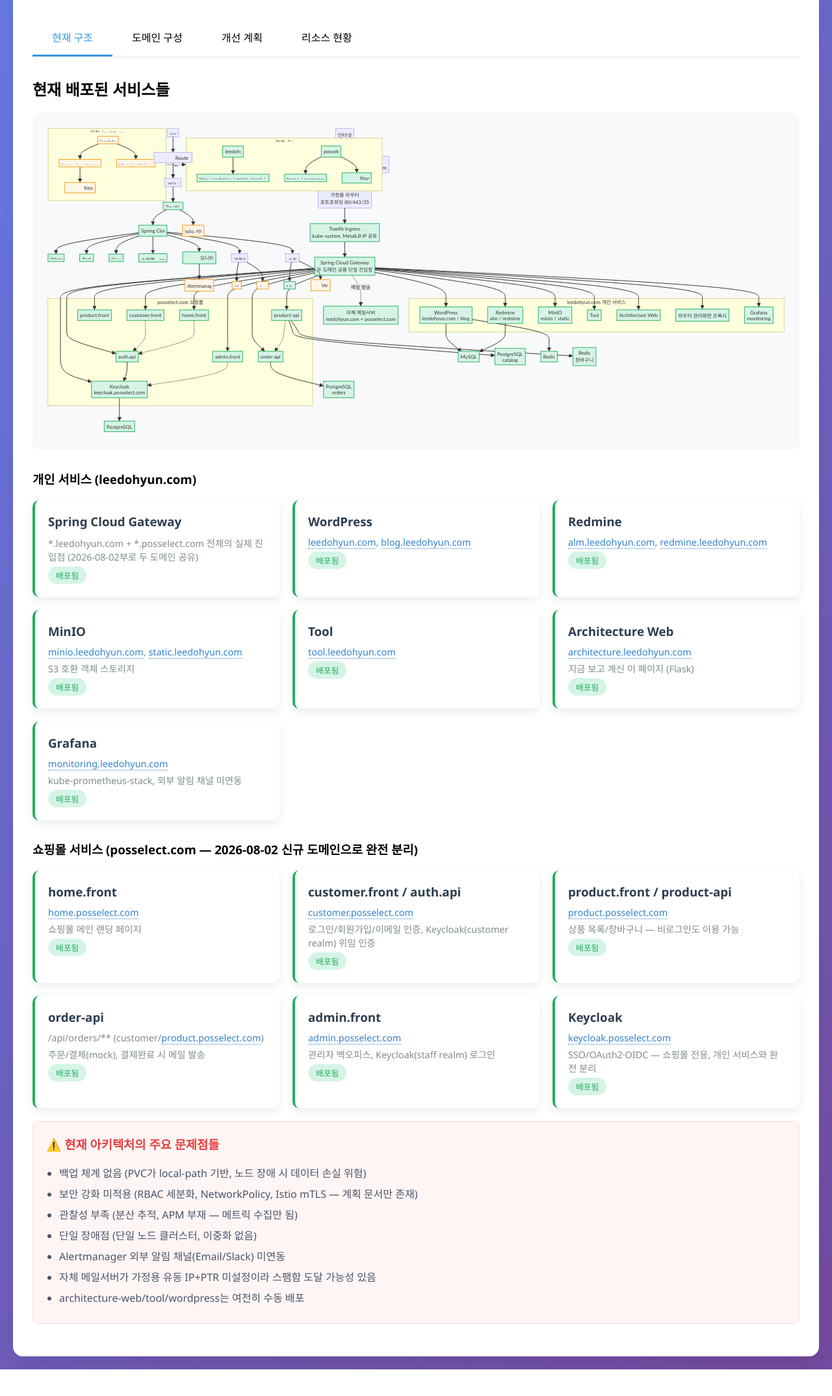
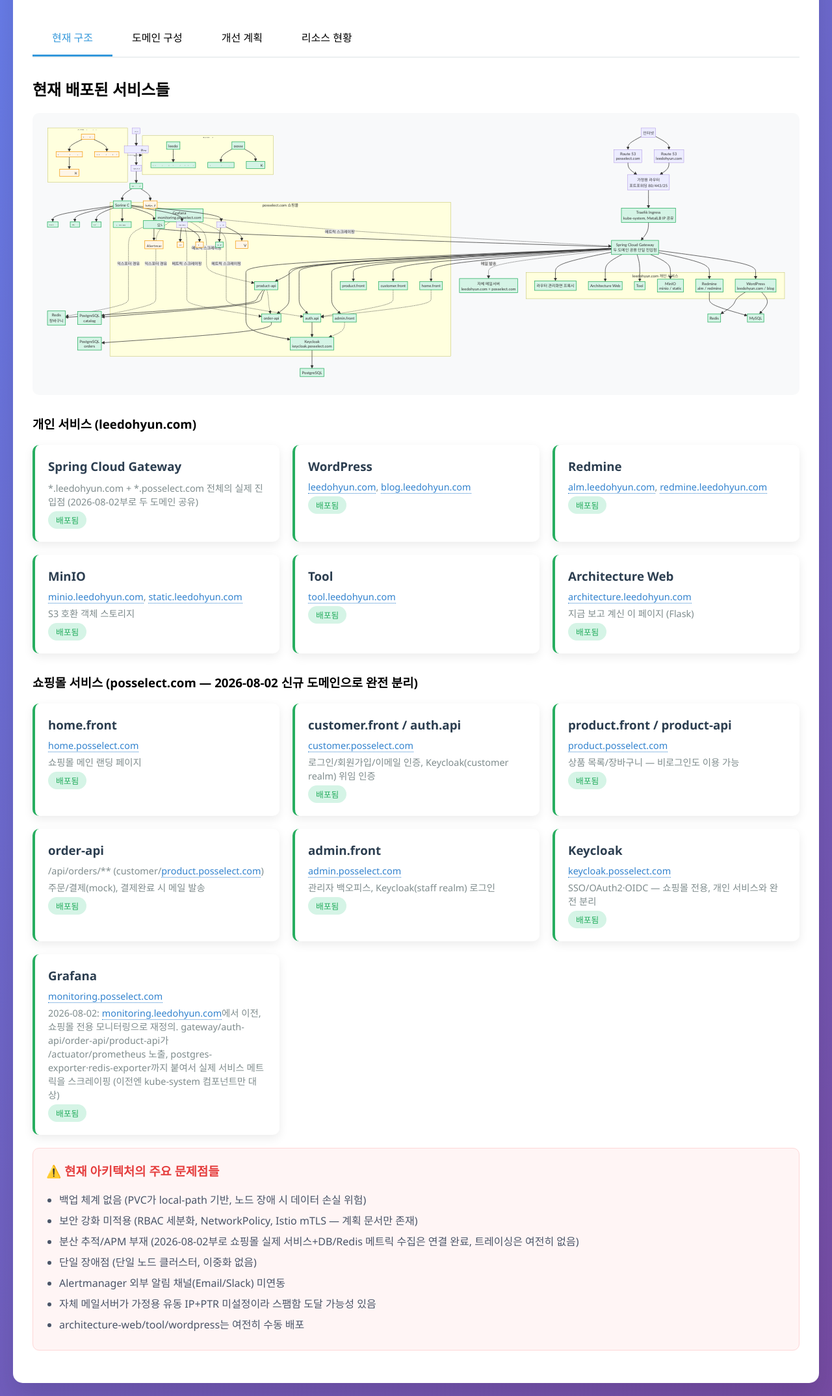
Before and after one commit to lee-dohyun/architecture, a Flask app: page / in a window 1280 px wide. Shown: the part 202-2351 px from the top of the page at 65% size. Before the commit the page ends 2310 px from the top, so only its background shows below. Run offline with Flask 3, Linux system fonts and the light colour scheme.

Commit message:
Move Grafana to shop_line, document real service metrics wiring
Grafana now lives on monitoring.posselect.com and actually scrapes
gateway/auth-api/order-api/product-api (/actuator/prometheus) plus
postgres-exporter/redis-exporter, instead of only kube-system metrics.
Reflects that in both the service data and the diagram/service-grid.

Co-Authored-By: Claude Sonnet 5 <noreply@anthropic.com>

```diff
--- a/app.py
+++ b/app.py
@@ -18,8 +18,7 @@ architecture_data = {
                 {"name": "MinIO", "domains": ["minio.leedohyun.com", "static.leedohyun.com"], "status": "deployed"},
                 {"name": "Tool", "domains": ["tool.leedohyun.com"], "status": "deployed"},
                 {"name": "Architecture Web", "domains": ["architecture.leedohyun.com"], "status": "deployed"},
-                {"name": "라우터 관리화면 프록시", "domains": ["router.leedohyun.com"], "status": "deployed"},
-                {"name": "Grafana (모니터링)", "domains": ["monitoring.leedohyun.com"], "desc": "kube-prometheus-stack, Alertmanager 외부 알림 미연동", "status": "deployed"}
+                {"name": "라우터 관리화면 프록시", "domains": ["router.leedohyun.com"], "status": "deployed"}
             ],
             "shop_line": [
                 {"name": "home.front", "domains": ["home.posselect.com"], "desc": "쇼핑몰 메인 랜딩 페이지 (Next.js)", "status": "deployed"},
@@ -27,7 +26,8 @@ architecture_data = {
                 {"name": "product.front / product-api", "domains": ["product.posselect.com"], "desc": "상품 목록/장바구니, 비로그인도 이용 가능(OPTIONAL_AUTH_HOSTS)", "status": "deployed"},
                 {"name": "order-api", "domains": ["/api/orders/** (customer.posselect.com, product.posselect.com)"], "desc": "주문/결제(mock), 로그인 시 계정에 자동 연결", "status": "deployed"},
                 {"name": "admin.front", "domains": ["admin.posselect.com"], "desc": "관리자 백오피스, Keycloak(staff realm) 로그인", "status": "deployed"},
-                {"name": "Keycloak", "domains": ["keycloak.posselect.com"], "desc": "SSO/OAuth2·OIDC — 2026-08-02부로 쇼핑몰 전용, 개인 서비스와 완전 분리", "status": "deployed"}
+                {"name": "Keycloak", "domains": ["keycloak.posselect.com"], "desc": "SSO/OAuth2·OIDC — 2026-08-02부로 쇼핑몰 전용, 개인 서비스와 완전 분리", "status": "deployed"},
+                {"name": "Grafana (모니터링)", "domains": ["monitoring.posselect.com"], "desc": "2026-08-02: monitoring.leedohyun.com에서 이전, 쇼핑몰 전용 모니터링으로 재정의. gateway/auth-api/order-api/product-api의 /actuator/prometheus + postgres-exporter + redis-exporter를 실제로 스크레이핑", "status": "deployed"}
             ],
             "mail": [
                 {"name": "자체 메일서버 (docker-mailserver)", "domains": ["customer-service@leedohyun.com", "customer-service@posselect.com"], "desc": "인증메일/주문알림 발신, 두 도메인 모두 DKIM 서명", "status": "deployed"}
--- a/templates/index.html
+++ b/templates/index.html
@@ -221,7 +221,6 @@
                                 TL[Tool]
                                 AW[Architecture Web]
                                 RT[라우터 관리화면 프록시]
-                                GF[Grafana<br/>monitoring]
                             end
 
                             subgraph posselect[posselect.com 쇼핑몰]
@@ -233,6 +232,7 @@
                                 PA[product-api]
                                 OA[order-api]
                                 KC[Keycloak<br/>keycloak.posselect.com]
+                                GF[Grafana<br/>monitoring.posselect.com]
                             end
 
                             GW --> WP
@@ -256,6 +256,13 @@
                             CF -.-> AA
                             HF -.-> AA
                             PA -.-> OA
+
+                            GF -.->|메트릭 스크레이핑| GW
+                            GF -.->|메트릭 스크레이핑| AA
+                            GF -.->|메트릭 스크레이핑| PA
+                            GF -.->|메트릭 스크레이핑| OA
+                            GF -.->|익스포터 경유| PG2
+                            GF -.->|익스포터 경유| Redis2
 
                             GW -.->|메일 발송| MAIL[자체 메일서버<br/>leedohyun.com + posselect.com]
 
@@ -307,12 +314,6 @@
                         <div class="domains">지금 보고 계신 이 페이지 (Flask)</div>
                         <span class="status-badge status-deployed">배포됨</span>
                     </div>
-                    <div class="service-card deployed">
-                        <h3>Grafana</h3>
-                        <div class="domains">monitoring.leedohyun.com</div>
-                        <div class="domains">kube-prometheus-stack, 외부 알림 채널 미연동</div>
-                        <span class="status-badge status-deployed">배포됨</span>
-                    </div>
                 </div>
 
                 <h3 style="margin-top:30px;">쇼핑몰 서비스 (posselect.com — 2026-08-02 신규 도메인으로 완전 분리)</h3>
@@ -353,6 +354,12 @@
                         <div class="domains">SSO/OAuth2·OIDC — 쇼핑몰 전용, 개인 서비스와 완전 분리</div>
                         <span class="status-badge status-deployed">배포됨</span>
                     </div>
+                    <div class="service-card deployed">
+                        <h3>Grafana</h3>
+                        <div class="domains">monitoring.posselect.com</div>
+                        <div class="domains">2026-08-02: monitoring.leedohyun.com에서 이전, 쇼핑몰 전용 모니터링으로 재정의. gateway/auth-api/order-api/product-api가 /actuator/prometheus 노출, postgres-exporter·redis-exporter까지 붙여서 실제 서비스 메트릭을 스크레이핑 (이전엔 kube-system 컴포넌트만 대상)</div>
+                        <span class="status-badge status-deployed">배포됨</span>
+                    </div>
                 </div>
 
                 <div class="issues-list">
@@ -360,7 +367,7 @@
                     <ul>
                         <li>백업 체계 없음 (PVC가 local-path 기반, 노드 장애 시 데이터 손실 위험)</li>
                         <li>보안 강화 미적용 (RBAC 세분화, NetworkPolicy, Istio mTLS — 계획 문서만 존재)</li>
-                        <li>관찰성 부족 (분산 추적, APM 부재 — 메트릭 수집만 됨)</li>
+                        <li>분산 추적/APM 부재 (2026-08-02부로 쇼핑몰 실제 서비스+DB/Redis 메트릭 수집은 연결 완료, 트레이싱은 여전히 없음)</li>
                         <li>단일 장애점 (단일 노드 클러스터, 이중화 없음)</li>
                         <li>Alertmanager 외부 알림 채널(Email/Slack) 미연동</li>
                         <li>자체 메일서버가 가정용 유동 IP+PTR 미설정이라 스팸함 도달 가능성 있음</li>
@@ -481,7 +488,7 @@
                     </div>
                     <div class="service-card deployed">
                         <h3>Prometheus / Grafana</h3>
-                        <div class="domains">monitoring.leedohyun.com — 2026-07-29 배포 완료</div>
+                        <div class="domains">monitoring.posselect.com — 2026-07-29 배포, 2026-08-02 posselect.com 이전 + 쇼핑몰 실제 서비스/DB/Redis 메트릭 연결 완료</div>
                         <span class="status-badge status-deployed">완료됨</span>
                     </div>
                     <div class="service-card planned">
```
